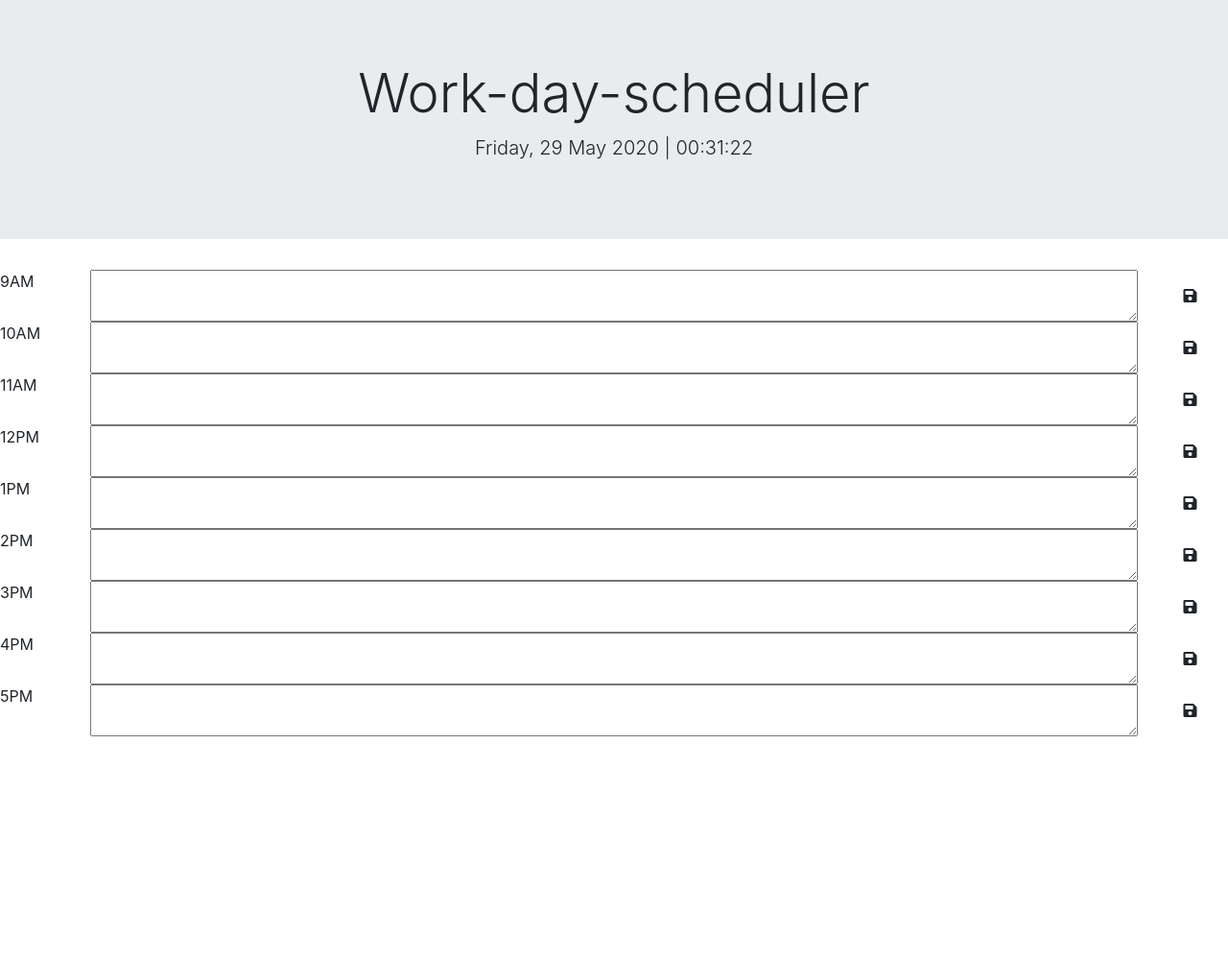
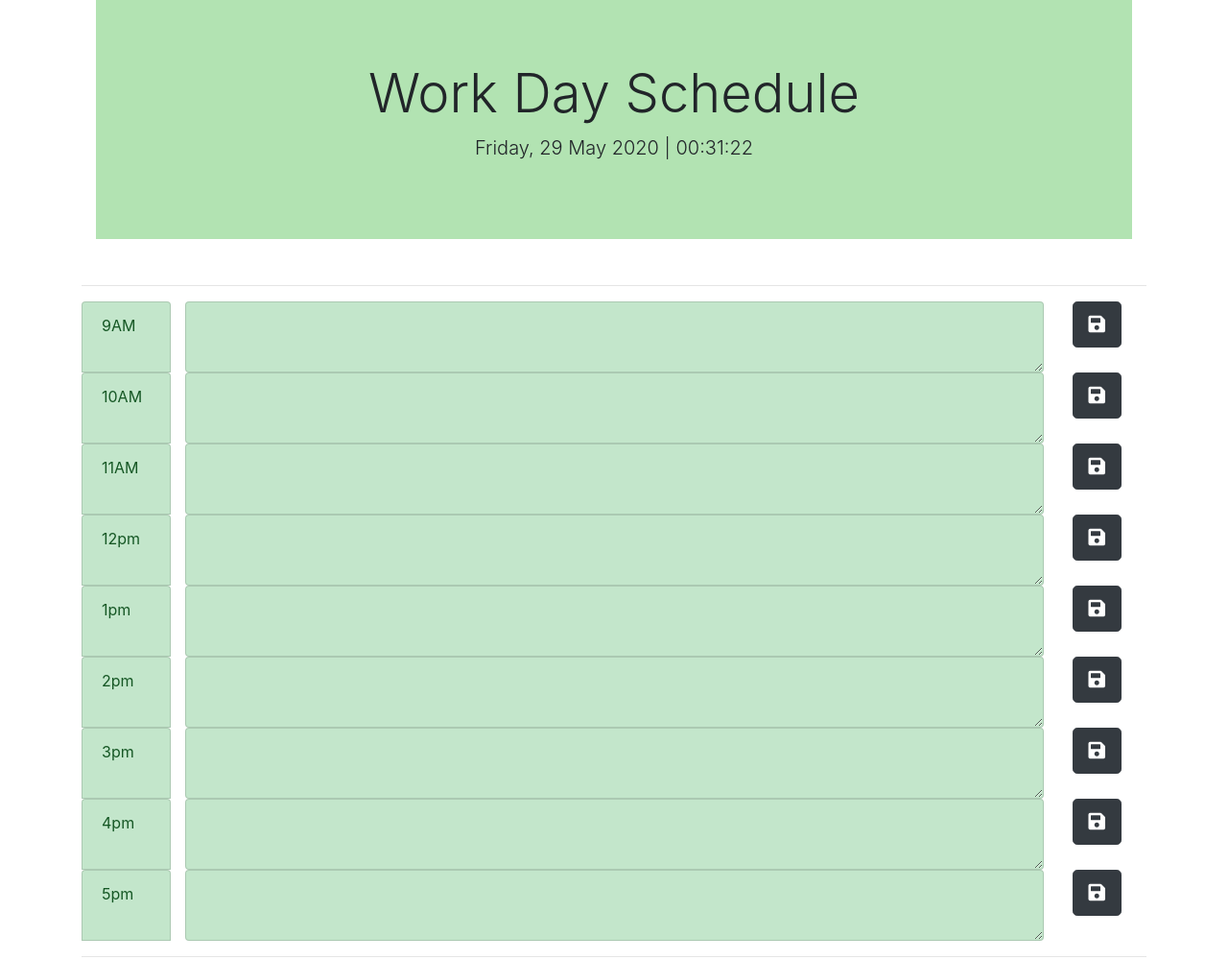
Before and after one commit to cag-martinez/Work-day-scheduler, a plain HTML site: page index.html in a window 1280 px wide. Shown: the whole page at 96% size. Before the commit the page ends 800 px from the top, so only its background shows below. Drawn offline with nearby package versions, Linux system fonts and the light colour scheme.

Commit message:
local storage set up

```diff
--- /dev/null
+++ b/Work-day-scheduler.css
@@ -0,0 +1,18 @@
+
+.jumbotron{
+    text-align: center;
+    font-family: 'IM Fell Great Primer SC', serif;
+
+    font-size: 60px;
+    padding: 100px;
+    font-weight: bolder;
+}
+
+.row{
+    margin-top: 10px;
+}
+hr{
+    height: 10px;
+    background: rgb(71, 56, 55);
+    border: 1;
+}
--- a/Work-day-scheduler.js
+++ b/Work-day-scheduler.js
@@ -41,26 +41,67 @@ function renderTime() {
         myClock.innerText = " " +dayarray[day]+ " " +daym+ " " +montharray[month]+ " " +year+ " | " +h+ ":" +m+ ":" +s;
 
         setTimeout("renderTime()", 1000);
-    }
+
+}
 renderTime();
 
-//var workdayHours = [ "9am", "10am", "11am", "12pm", "1pm", "2pm", "3pm", "4pm","5pm"]
 
-//$("#row1").html("enter text");
+$('textarea').on("keyup", function(e){
+    var userEvent = $("<textarea class='list-group-item list-group-item-action list-group-item-success'></textarea>").text($("textarea").val());
+    var save = $("<i class='fas fa-save'></i>").click(function(){
+        console.log(testarea);
+    });
+});
 
-//var newDiv = $("<p>");
+//userEvent.append(textarea);
 
-//newDiv.text("users input here");
-//$("#row1").append(newDiv);
+
+var entries = []
+$( ".btn" ).on( "click", function() {
+    //event.preventDefault();
+    console.log($(this).attr("name"));
+    console.log($("#textarea-" + $(this).attr("name")).val());
+    var time = $(this).attr("name")
+    var newEntrie = {[time]:$("#textarea-" + $(this).attr("name")).val()}
+
+    entries.push(newEntrie)
+    console.log(entries);
+    saveToLocalStorage();
+});
+
+function saveToLocalStorage() {
+
+    var strEntries = JSON.stringify(entries)
+    localStorage.setItem('entries', strEntries)
+}
+
+
+var tomObj = {name:'tom', job: 'tutor'}
+tomObj['job']
+
+function readLocalStorage() {
+    var parsedEntries = JSON.parse(localStorage.getItem("entries"))
+    if (parsedEntries) {
+        entries = parsedEntries
+    }
+
+    // console.log('unparsed localStorage.getItem("entries")', localStorage.getItem("entries"))
+    // console.log('WE R READING THE LOCAL STOREAGE!!!',parsedEntries)
+    for (var i = 0; i< parsedEntries.length; i++){
+        // console.log("lloping?", parsedEntries[i])
+        // console.log('just the text~!~!!!!!', parsedEntries[i][Object.keys(parsedEntries[i])[0]])
+        // console.log('num we r trying to rock with ', Object.keys(parsedEntries[i])[0])
 
 
 
-$( "textarea" ).on( "click", function() {
-    $( this ).val(function( i, val ) {
-      return val.toUpperCase();
-    });
-    console.log(this);
-  });
+        $("#textarea-" + Object.keys(parsedEntries[i])[0]).val(parsedEntries[i][Object.keys(parsedEntries[i])[0]])
+    }
+}
 
+readLocalStorage()
+//     console.log(this);
 
-//add an .on("click", function())  to the save button to store the users data
+// var entries = [
+//     {9: 'wake up'},
+//     {10: 'eat'}
+// ]
--- a/index.html
+++ b/index.html
@@ -1,107 +1,116 @@
 <!DOCTYPE html>
 <html lang="en">
+
 <head>
   <meta charset="UTF-8">
   <meta name="viewport" content="width=device-width, initial-scale=1.0">
-    <link rel="stylessheet" src="Work-day-scheduler.css"/>
-    <link rel="stylesheet" href="https://stackpath.bootstrapcdn.com/bootstrap/4.4.1/css/bootstrap.min.css" integrity="sha384-Vkoo8x4CGsO3+Hhxv8T/Q5PaXtkKtu6ug5TOeNV6gBiFeWPGFN9MuhOf23Q9Ifjh" crossorigin="anonymous">
-<link
-      rel="stylesheet"
-      href="https://use.fontawesome.com/releases/v5.8.1/css/all.css"
-      integrity="sha384-50oBUHEmvpQ+1lW4y57PTFmhCaXp0ML5d60M1M7uH2+nqUivzIebhndOJK28anvf"
-      crossorigin="anonymous"
-    />
+  <link rel="stylessheet" src="Work-day-scheduler.css" />
+  <link rel="stylesheet" href="https://stackpath.bootstrapcdn.com/bootstrap/4.4.1/css/bootstrap.min.css"
+    integrity="sha384-Vkoo8x4CGsO3+Hhxv8T/Q5PaXtkKtu6ug5TOeNV6gBiFeWPGFN9MuhOf23Q9Ifjh" crossorigin="anonymous">
+  <link rel="stylesheet" href="https://use.fontawesome.com/releases/v5.8.1/css/all.css"
+    integrity="sha384-50oBUHEmvpQ+1lW4y57PTFmhCaXp0ML5d60M1M7uH2+nqUivzIebhndOJK28anvf" crossorigin="anonymous" />
   <script src="https://cdnjs.cloudflare.com/ajax/libs/jquery/3.2.1/jquery.min.js"></script>
 
   <title>Work-day-scheduler</title>
 </head>
+
 <body onLoad="renderTime();">
-    <div class="jumbotron jumbotron-fluid">
+
 <div class="container">
-          <h1 class="display-4" style="text-align: center;">Work-day-scheduler</h1>
+  <div class="container">
+    <div class="row">
+      <div class="col-md-12">
+  <div class="jumbotron jumbotron-fluid" style="background-color: rgba(122, 206, 122, 0.577);">
+
+      <h1 class="display-4" style="text-align: center;">Work Day Schedule</h1>
       <p class="lead" id="clockDisplay" style="text-align: center;"></p>
     </div>
   </div>
+  </div>
+  </div>
   <!-- save icon and textarea-->
-    <div id="hour-9" class="row time-block">
-        <div class="col-md-1 hour">
-          9AM
+  <hr>
+<div class="container">
+<div class="row">
+<div class="col-1 list-group-item list-group-item-action list-group-item-success" id="9">9AM</div>
+<div class="col-10">
+<textarea id='textarea-9' class="list-group-item list-group-item-action list-group-item-success"></textarea></div>
+<div class="col-1 "><button name='9' class="btn btn-dark btn-lg"><i class="fas fa-save"></i></button>
 </div>
-        <textarea id="row1" class="col-md-10 description">
-        </textarea>
-        <button id="saveBtn" class="btn saveBtn col-md-1"><i class="fas fa-save"></i></button>
 </div>
 
+<div class="row">
+<div class="col-1 list-group-item list-group-item-action list-group-item-success" id="10">10AM</div>
+<div class="col-10">
+<textarea id='textarea-10' class="list-group-item list-group-item-action list-group-item-success"></textarea></div>
+<div class="col-1"><button name='10' class="btn btn-dark btn-lg"><i class="fas fa-save"></i></button>
+</div>
+</div>
 
-      <div id="hour-10" class="row time-block">
-        <div class="col-md-1 hour">
-          10AM
+<div class="row">
+<div class="col-1 list-group-item list-group-item-action list-group-item-success" id="11">11AM</div>
+<div class="col-10">
+<textarea id='textarea-11' class="list-group-item list-group-item-action list-group-item-success"></textarea></div>
+<div class="col-1"><button name='11' class="btn btn-dark btn-lg"><i class="fas fa-save"></i></button>
 </div>
-        <textarea id = "row" class="col-md-10 description">
-        </textarea>
-        <button class="btn saveBtn col-md-1"><i class="fas fa-save"></i></button>
 </div>
-    <div id="hour-11" class="row time-block">
-        <div class="col-md-1 hour">
-          11AM
+
+<div class="row">
+<div class="col-1 list-group-item list-group-item-action list-group-item-success" id="12">12pm</div>
+<div class="col-10">
+<textarea id='textarea-12' class="list-group-item list-group-item-action list-group-item-success"></textarea></div>
+<div class="col-1"><button name='12' class="btn btn-dark btn-lg"><i class="fas fa-save" style="box-sizing: large;"></i></button>
 </div>
-        <textarea id="row" class="col-md-10 description">
-        </textarea>
-        <button class="btn saveBtn col-md-1"><i class="fas fa-save"></i></button>
 </div>
-    <div id="hour-12" class="row time-block">
-        <div class="col-md-1 hour">
-          12PM
+
+<div class="row">
+<div class="col-1 list-group-item list-group-item-action list-group-item-success" id="1">1pm</div>
+<div class="col-10">
+<textarea id='textarea-1' class="list-group-item list-group-item-action list-group-item-success"></textarea></div>
+<div class="col-1"><button name='1' class="btn btn-dark btn-lg"><i class="fas fa-save"></i></button>
 </div>
-        <textarea id="row"class="col-md-10 description">
-        </textarea>
-        <button class="btn saveBtn col-md-1"><i class="fas fa-save"></i></button>
 </div>
-    <div id="hour-1" class="row time-block">
-        <div class="col-md-1 hour">
-          1PM
+
+<div class="row">
+<div class="col-1 list-group-item list-group-item-action list-group-item-success" id="2">2pm</div>
+<div class="col-10">
+<textarea id='textarea-2' class="list-group-item list-group-item-action list-group-item-success"></textarea></div>
+<div class="col-1"><button name='2' class="btn btn-dark btn-lg"><i class="fas fa-save"></i></button>
 </div>
-        <textarea id="row" class="col-md-10 description">
-        </textarea>
-        <button class="btn saveBtn col-md-1"><i class="fas fa-save"></i></button>
 </div>
-    <div id="hour-2" class="row time-block">
-        <div class="col-md-1 hour">
-          2PM
+
+<div class="row">
+<div class="col-1 list-group-item list-group-item-action list-group-item-success" id="3">3pm</div>
+<div class="col-10">
+<textarea id='textarea-3' class="list-group-item list-group-item-action list-group-item-success"></textarea></div>
+<div class="col-1"><button name='3' class="btn btn-dark btn-lg"><i class="fas fa-save"></i></button>
 </div>
-        <textarea id="row" class="col-md-10 description">
-        </textarea>
-        <button class="btn saveBtn col-md-1"><i class="fas fa-save"></i></button>
 </div>
-    <div id="hour-3" class="row time-block">
-        <div class="col-md-1 hour">
-          3PM
+
+<div class="row">
+<div class="col-1 list-group-item list-group-item-action list-group-item-success" id="4">4pm</div>
+<div class="col-10">
+<textarea id='textarea-4' class="list-group-item list-group-item-action list-group-item-success"></textarea></div>
+<div class="col-1"><button name='4' class="btn btn-dark btn-lg"><i class="fas fa-save"></i></button>
 </div>
-        <textarea id="row" class="col-md-10 description">
-        </textarea>
-        <button class="btn saveBtn col-md-1"><i class="fas fa-save"></i></button>
 </div>
-    <div id="hour-4" id="row" class="row time-block">
-        <div class="col-md-1 hour">
-          4PM
+
+<div class="row">
+<div class="col-1 list-group-item list-group-item-action list-group-item-success" id="5">5pm</div>
+<div class="col-10">
+<textarea id='textarea-5' class="list-group-item list-group-item-action list-group-item-success"></textarea>
 </div>
-        <textarea class="col-md-10 description">
-        </textarea>
-        <button class="btn saveBtn col-md-1"><i class="fas fa-save"></i></button>
+<div class="col-1"><button name='5' class="btn btn-dark btn-lg"><i class="fas fa-save"></i></button>
 </div>
-    <div id="hour-5" class="row time-block">
-        <div class="col-md-1 hour">
-          5PM
 </div>
-        <textarea id="row" class="col-md-10 description">
-        </textarea>
-        <button class="btn saveBtn col-md-1"><i class="fas fa-save"></i></button>
+
 </div>
 
 <script src="./Work-day-scheduler.js"></script>
 
-
+<hr>
 
 
 </body>
+
 </html>
```
Lines whose indentation alone changed are shown as unchanged.
